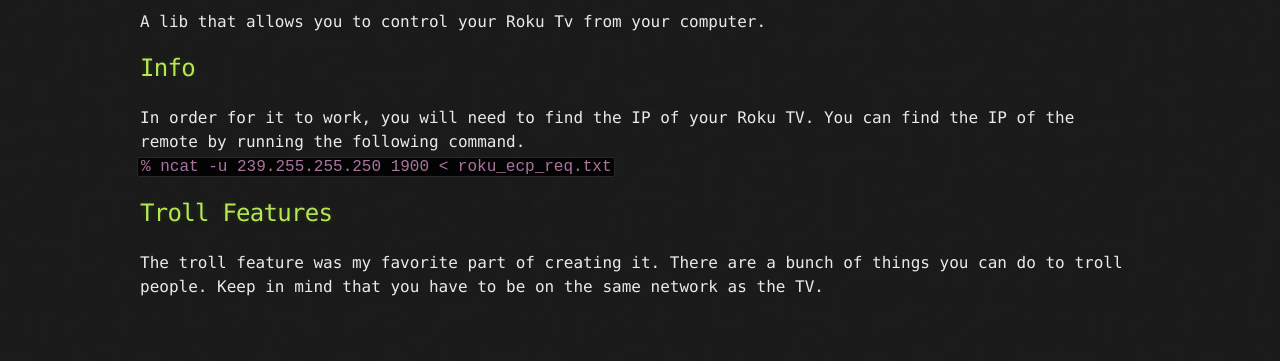
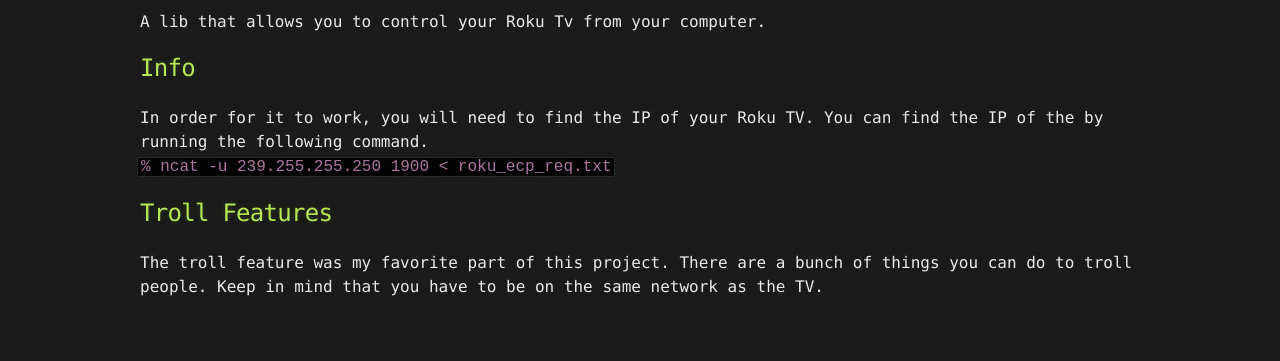
Before and after one commit to Michael-Meade/MinerFind, a Jekyll site: the page built from Projects/RokuTroll.md, in a window 1280 px wide. Shown: the part 292-653 px from the top of the page. Built offline with Jekyll 4.4.1, drawn with Linux system fonts in a browser that asks for light colours; our own code applies the rules of GitHub Pages for plain Markdown files; the repository's description, which GitHub fills in, is left out.

Commit message:
Update RokuTroll.md

````diff
--- a/Projects/RokuTroll.md
+++ b/Projects/RokuTroll.md
@@ -5,11 +5,11 @@
 A lib that allows you to control your Roku Tv from your computer.
 
 ## Info
-In order for it to work, you will need to find the IP of your Roku TV. You can find the IP of the remote by running the following command.<br>
+In order for it to work, you will need to find the IP of your Roku TV. You can find the IP of the by running the following command.<br>
 ```% ncat -u 239.255.255.250 1900 < roku_ecp_req.txt```
 
 ## Troll Features
-The troll feature was my favorite part of creating it. There are a bunch of things you can do to troll people. Keep in mind that you have to be on the same network as the TV.<br><br><br>
+The troll feature was my favorite part of this project. There are a bunch of things you can do to troll people. Keep in mind that you have to be on the same network as the TV.<br><br><br>
 
 ## <center>  Volume Troll </center>
 ```ruby
````
